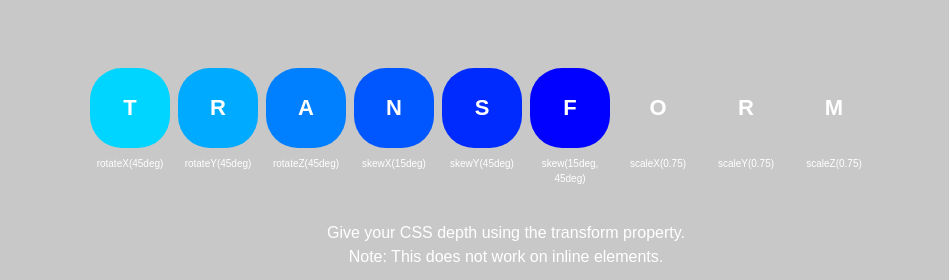
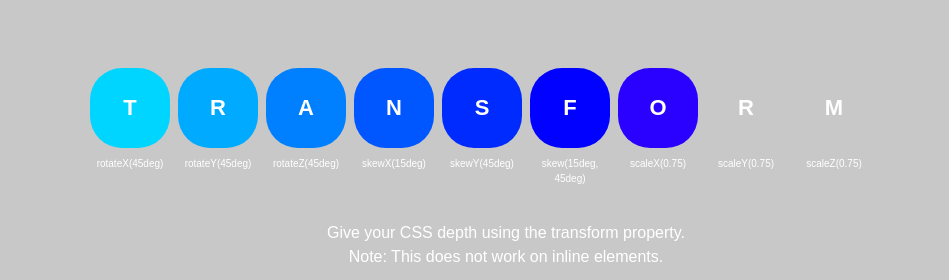
Before and after one commit to stewilondanga/rotate-transformation, a plain HTML site: page index.html in a window 1280 px wide. Shown: the top 280 px of the page, 134-1083 px from the left. Drawn offline with nearby package versions, Linux system fonts and the light colour scheme.

Commit message:
add css/styles.css

```diff
--- a/css/styles.css
+++ b/css/styles.css
@@ -114,11 +114,11 @@ td {
   background-color: #0001ff;
 }
 
-/*.color-6 {
+.color-6 {
   background-color: #2a00ff;
 }
 
-.color-7 {
+/*.color-7 {
   background-color: #5500ff;
 }
 
```
